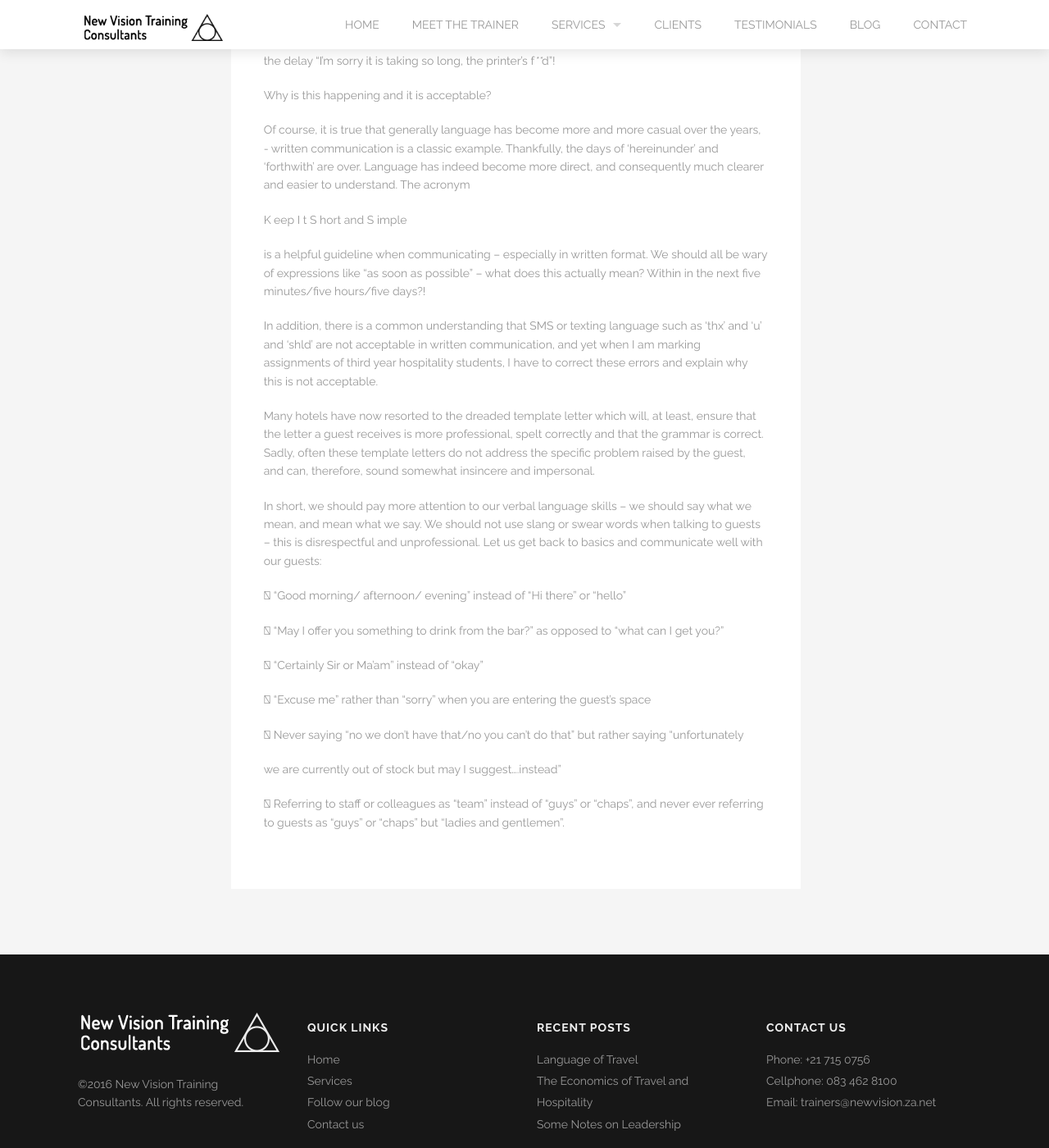
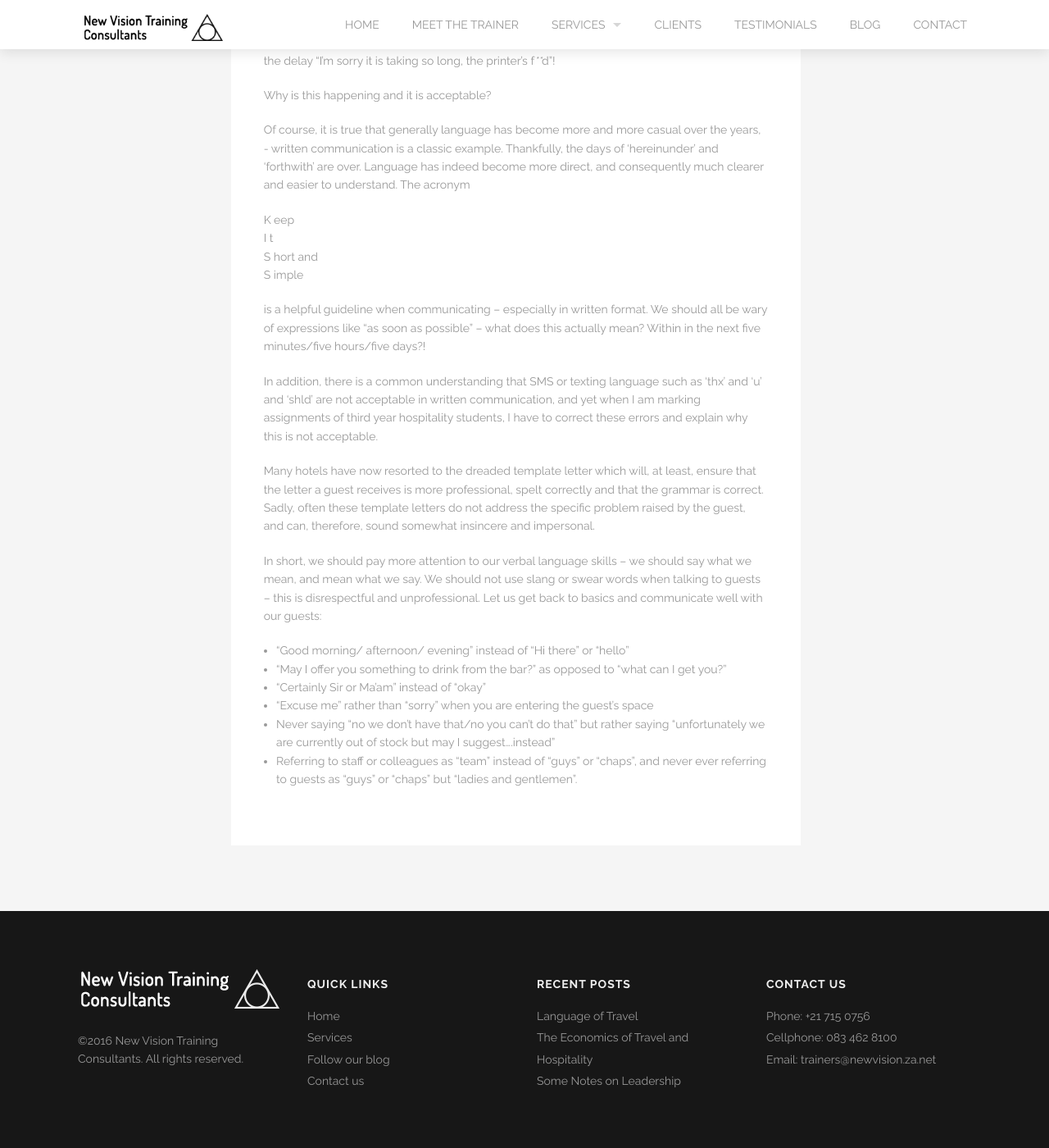
Before and after one commit to newvisionSA/newvisionSA.github.io, a Jekyll site: the page built from _posts/2016-04-07-langauge-of-travel.markdown, in a window 1280 px wide and 1400 px high, scrolled down 1264 px. Shown: the whole window at 82% size. Built offline with Jekyll 4.4.1, drawn with Linux system fonts in a browser that asks for light colours.

Commit message:
Update post

```diff
--- a/_posts/2016-04-07-langauge-of-travel.markdown
+++ b/_posts/2016-04-07-langauge-of-travel.markdown
@@ -20,9 +20,9 @@ Why is this happening and it is acceptable?
 
 Of course, it is true that generally language has become more and more casual over the years, - written communication is a classic example.  Thankfully, the days of ‘hereinunder’ and ‘forthwith’ are over.  Language has indeed become more direct, and consequently much clearer and easier to understand.  The acronym
 
-K eep
-I t
-S hort and
+K eep<br>
+I t<br>
+S hort and<br>
 S imple
 
 is a helpful guideline when communicating – especially in written format.  We should all be wary of expressions like “as soon as possible” – what does this actually mean?  Within in the next five minutes/five hours/five days?!
@@ -33,16 +33,15 @@ Many hotels have now resorted to the dreaded template letter which will, at leas
 
 In short, we should pay more attention to our verbal language skills – we should say what we mean, and mean what we say.  We should not use slang or swear words when talking to guests – this is disrespectful and unprofessional.  Let us get back to basics and communicate well with our guests:
 
- “Good morning/ afternoon/ evening” instead of “Hi there” or “hello”
+<ul><li>“Good morning/ afternoon/ evening” instead of “Hi there” or “hello”</li>
 
- “May I offer you something to drink from the bar?” as opposed to “what can I get you?”
+<li>“May I offer you something to drink from the bar?” as opposed to “what can I get you?”</li>
 
- “Certainly Sir or Ma’am” instead of “okay”
+<li>“Certainly Sir or Ma’am” instead of “okay”</li>
 
- “Excuse me” rather than “sorry” when you are entering the guest’s space
+<li>“Excuse me” rather than “sorry” when you are entering the guest’s space</li>
 
- Never saying “no we don’t have that/no you can’t do that” but rather saying “unfortunately
+<li>Never saying “no we don’t have that/no you can’t do that” but rather saying “unfortunately we are currently out of stock but may I suggest….instead”</li>
 
-we are currently out of stock but may I suggest….instead”
-
- Referring to staff or colleagues as “team” instead of “guys” or “chaps”, and never ever referring to guests as “guys” or “chaps” but “ladies and gentlemen”.
+<li>Referring to staff or colleagues as “team” instead of “guys” or “chaps”, and never ever referring to guests as “guys” or “chaps” but “ladies and gentlemen”.</li>
+</ul>
```
